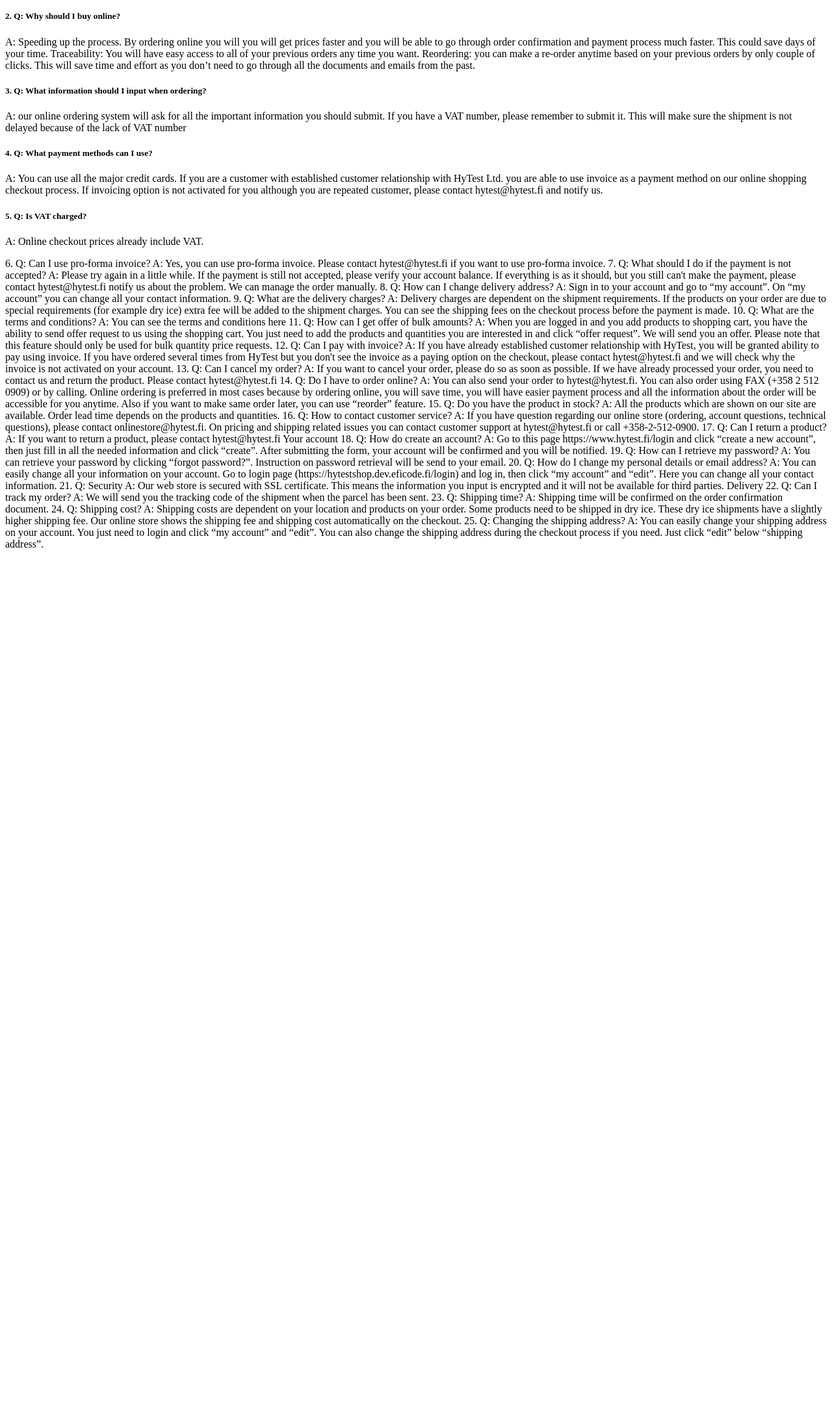
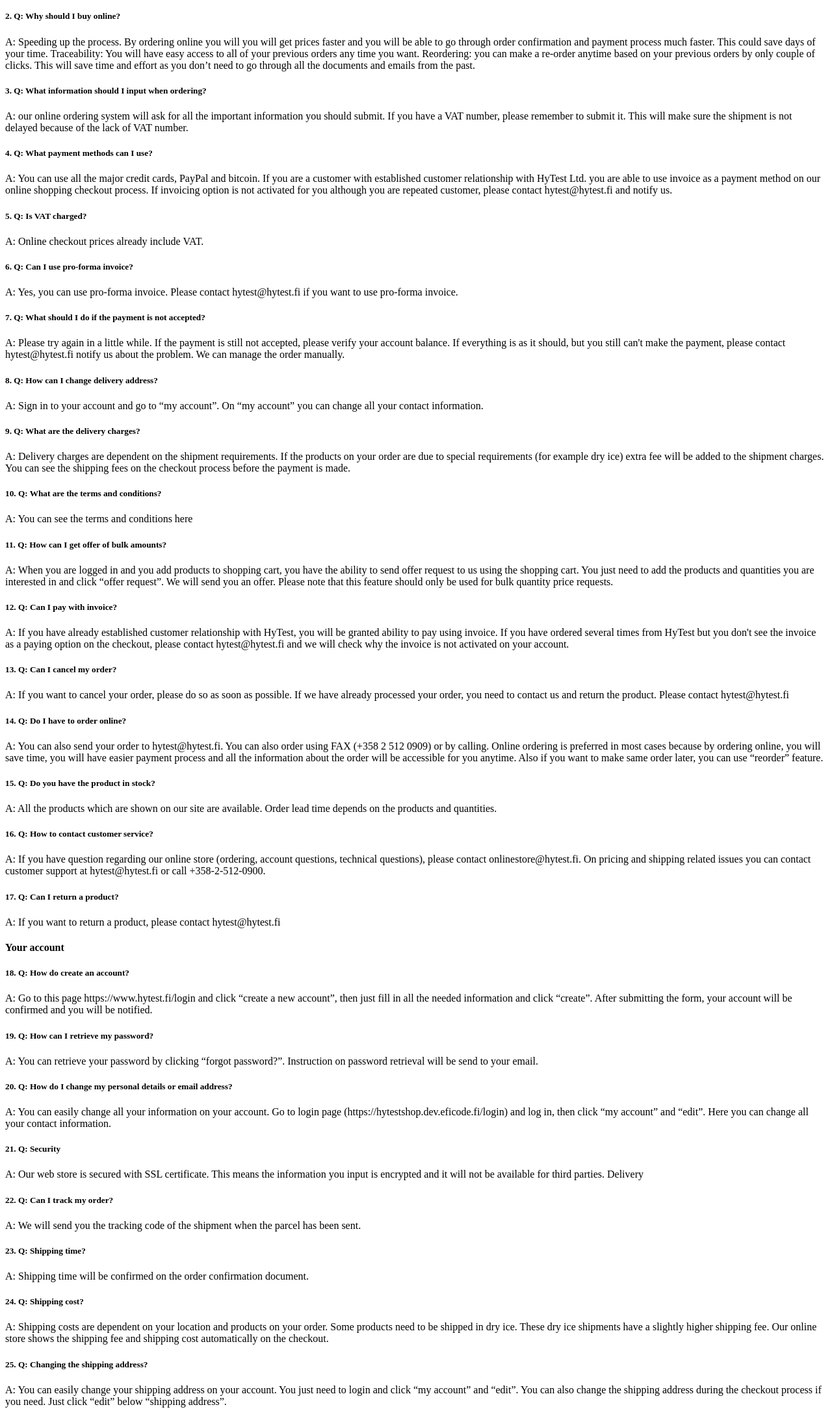
Before and after one commit to samxph/e-commerce_7, a CodeIgniter 4 app: the page made by app/Views/info/faq.php in a window 1280 px wide. Shown: the part 241-2424 px from the top of the page at 65% size. Before the commit the page ends 1084 px from the top, so only its background shows below. Run offline with PHP 8.4 and a stand-in for CodeIgniter, Linux system fonts and the light colour scheme; the template is opened without the code that fills it, so the values that code supplies are empty; some libraries are stand-ins or nearby versions.

Commit message:
initial faqs

```diff
--- a/app/Views/info/faq.php
+++ b/app/Views/info/faq.php
@@ -3,13 +3,17 @@
 <head>
     <meta charset="UTF-8">
     <meta name="viewport" content="width=device-width, initial-scale=1.0">
-    <title>Document</title>
+    <title><?= $title ?></title>
 </head>
 <body>
 
-<h3 class="title">Quarantine games FAQ</h3>
+<div class="text-left col-xs-12 col-sm-6 col-md-8">
+<h3 class="title">Quarantine games FAQ</h3></div>
 <hr>
-<div class="text-info">
+
+<div class="row faq">
+<div class="text-info text-center col-xs-12 col-sm-6 col-md-8">
+
 <h4 class="font-weight-bold">Ordering and payment</h4>
 <br>
 <h5 class="font-weight-bold">1.    Q: How can I order</h6>
@@ -26,80 +30,87 @@ Traceability: You will have easy access to all of your previous orders any time
 
 Reordering:  you can make a re-order anytime based on your previous orders by only couple of clicks. This will save time and effort as you don’t need to go through all the documents and emails from the past.
 </p>
+
 <h5 class="font-weight-bold">3.    Q: What information should I input when ordering?</h5>
-A: our online ordering system will ask for all the important information you should submit. If you have a VAT number, please remember to submit it. This will make sure the shipment is not delayed because of the lack of VAT number
+A: our online ordering system will ask for all the important information you should submit. If you have a VAT number, please remember to submit it. This will make sure the shipment is not delayed because of the lack of VAT number.
 
 <h5 class="font-weight-bold">4.    Q: What payment methods can I use?</h5>
-<p>A: You can use all the major credit cards.
+<p>A: You can use all the major credit cards, PayPal and bitcoin.
 
 If you are a customer with established customer relationship with HyTest Ltd. you are able to use invoice as a payment method on our online shopping checkout process.  If invoicing option is not activated for you although you are repeated customer, please contact hytest@hytest.fi and notify us.
 </p>
 <h5 class="font-weight-bold">5.    Q: Is VAT charged?</h5>
 <p>A: Online checkout prices already include VAT.
 </p>
-6.    Q: Can I use pro-forma invoice?
-A: Yes, you can use pro-forma invoice. Please contact hytest@hytest.fi if you want to use pro-forma invoice.
-
-7.    Q: What should I do if the payment is not accepted?
-A: Please try again in a little while. If the payment is still not accepted, please verify your account balance. If everything is as it should, but you still can't make the payment, please contact hytest@hytest.fi notify us about the problem. We can manage the order manually.
-
-8.    Q: How can I change delivery address?
-A: Sign in to your account and go to “my account”. On “my account” you can change all your contact information.
-
-9.    Q: What are the delivery charges?
-A: Delivery charges are dependent on the shipment requirements. If the products on your order are due to special requirements (for example dry ice) extra fee will be added to the shipment charges. You can see the shipping fees on the checkout process before the payment is made.
-
-10.    Q: What are the terms and conditions?
-A: You can see the terms and conditions here
-
-11.    Q: How can I get offer of bulk amounts?
-A: When you are logged in and you add products to shopping cart, you have the ability to send offer request to us using the shopping cart. You just need to add the products and quantities you are interested in and click “offer request”. We will send you an offer. Please note that this feature should only be used for bulk quantity price requests.
-
-12.    Q: Can I pay with invoice?
-A: If you have already established customer relationship with HyTest, you will be granted ability to pay using invoice. If you have ordered several times from HyTest but you don't see the invoice as a paying option on the checkout, please contact hytest@hytest.fi and we will check why the invoice is not activated on your account.
-
-13.    Q: Can I cancel my order?
-A: If you want to cancel your order, please do so as soon as possible. If we have already processed your order, you need to contact us and return the product. Please contact hytest@hytest.fi
-
-14.    Q: Do I have to order online?
-A: You can also send your order to hytest@hytest.fi. You can also order using FAX (+358 2 512 0909) or by calling. Online ordering is preferred in most cases because by ordering online, you will save time, you will have easier payment process and all the information about the order will be accessible for you anytime. Also if you want to make same order later, you can use “reorder” feature.
-
-15.    Q: Do you have the product in stock?
-A: All the products which are shown on our site are available. Order lead time depends on the products and quantities.
-
-16.    Q: How to contact customer service?
-A: If you have question regarding our online store (ordering, account questions, technical questions), please contact onlinestore@hytest.fi.
+<h5 class="font-weight-bold">6.    Q: Can I use pro-forma invoice?<h5></h5>
+<p>A: Yes, you can use pro-forma invoice. Please contact hytest@hytest.fi if you want to use pro-forma invoice.
+</p>
+<h5 class="font-weight-bold">7.    Q: What should I do if the payment is not accepted?</h5>
+<p>A: Please try again in a little while. If the payment is still not accepted, please verify your account balance. If everything is as it should, but you still can't make the payment, please contact hytest@hytest.fi notify us about the problem. We can manage the order manually.
+</p>
+<h5 class="font-weight-bold">8.    Q: How can I change delivery address?</h5>
+<p>A: Sign in to your account and go to “my account”. On “my account” you can change all your contact information.
+</p>
+<h5 class="font-weight-bold">9.    Q: What are the delivery charges?</h5>
+<p>A: Delivery charges are dependent on the shipment requirements. If the products on your order are due to special requirements (for example dry ice) extra fee will be added to the shipment charges. You can see the shipping fees on the checkout process before the payment is made.
+</p>
+<h5 class="font-weight-bold">10.    Q: What are the terms and conditions?</h5>
+<p>A: You can see the terms and conditions here
+</p>
+<h5 class="font-weight-bold">11.    Q: How can I get offer of bulk amounts?</h5>
+<p>A: When you are logged in and you add products to shopping cart, you have the ability to send offer request to us using the shopping cart. You just need to add the products and quantities you are interested in and click “offer request”. We will send you an offer. Please note that this feature should only be used for bulk quantity price requests.
+</p>
+<h5 class="font-weight-bold">12.    Q: Can I pay with invoice?</h5>
+<p>A: If you have already established customer relationship with HyTest, you will be granted ability to pay using invoice. If you have ordered several times from HyTest but you don't see the invoice as a paying option on the checkout, please contact hytest@hytest.fi and we will check why the invoice is not activated on your account.
+</p>
+<h5 class="font-weight-bold">13.    Q: Can I cancel my order?</h5>
+<p>A: If you want to cancel your order, please do so as soon as possible. If we have already processed your order, you need to contact us and return the product. Please contact hytest@hytest.fi
+</p>
+<h5 class="font-weight-bold">14.    Q: Do I have to order online?</h5>
+<p>A: You can also send your order to hytest@hytest.fi. You can also order using FAX (+358 2 512 0909) or by calling. Online ordering is preferred in most cases because by ordering online, you will save time, you will have easier payment process and all the information about the order will be accessible for you anytime. Also if you want to make same order later, you can use “reorder” feature.
+</p>
+<h5 class="font-weight-bold">15.    Q: Do you have the product in stock?</h5>
+<p>A: All the products which are shown on our site are available. Order lead time depends on the products and quantities.
+</p>
+<h5 class="font-weight-bold">16.    Q: How to contact customer service?</h5>
+<p>A: If you have question regarding our online store (ordering, account questions, technical questions), please contact onlinestore@hytest.fi.
 
 On pricing and shipping related issues you can contact customer support at hytest@hytest.fi or call +358-2-512-0900.
+</p>
+<h5 class="font-weight-bold">17.    Q: Can I return a product?</h5>
+<p>A: If you want to return a product, please contact hytest@hytest.fi
+</p>
 
-17.    Q: Can I return a product?
-A: If you want to return a product, please contact hytest@hytest.fi
-Your account
+<h4 class="font-weight-bold">Your account</h4>
 
-18.    Q: How do create an account?
-A: Go to this page https://www.hytest.fi/login and click “create a new account”, then just fill in all the needed information and click “create”.  After submitting the form, your account will be confirmed and you will be notified.
+<h5 class="font-weight-bold">18.    Q: How do create an account?</h5>
+<p>A: Go to this page https://www.hytest.fi/login and click “create a new account”, then just fill in all the needed information and click “create”.  After submitting the form, your account will be confirmed and you will be notified.
+</p>
+<h5 class="font-weight-bold">19.    Q: How can I retrieve my password?</h5>
+<p>A: You can retrieve your password by clicking “forgot password?”. Instruction on password retrieval will be send to your email.
+</p>
+<h5 class="font-weight-bold">20.    Q: How do I change my personal details or email address?</h5>
+<p>A: You can easily change all your information on your account.  Go to login page (https://hytestshop.dev.eficode.fi/login) and log in, then click “my account” and “edit”. Here you can change all your contact information.
+</p>
+<h5 class="font-weight-bold">21.    Q: Security</h5>
+<p>A: Our web store is secured with SSL certificate. This means the information you input is encrypted and it will not be available for third parties.
+Delivery
+</p>
 
-19.    Q: How can I retrieve my password?
-A: You can retrieve your password by clicking “forgot password?”. Instruction on password retrieval will be send to your email.
+<h5 class="font-weight-bold">22.    Q: Can I track my order?</h5>
+<p>A: We will send you the tracking code of the shipment when the parcel has been sent.
+</p>
+<h5 class="font-weight-bold">23.    Q: Shipping time?</h5>
+<p>A: Shipping time will be confirmed on the order confirmation document.
+</p>
+<h5 class="font-weight-bold">24.    Q: Shipping cost?</h5>
+<p>A: Shipping costs are dependent on your location and products on your order. Some products need to be shipped in dry ice. These dry ice shipments have a slightly higher shipping fee. Our online store shows the shipping fee and shipping cost automatically on the checkout.
+</p>
+<h5 class="font-weight-bold">25.    Q: Changing the shipping address?</h5>
+<p>A: You can easily change your shipping address on your account. You just need to login and click “my account” and “edit”.  You can also change the shipping address during the checkout process if you need. Just click “edit” below “shipping address”.
+</p>
+</div>
+</div>
 
-20.    Q: How do I change my personal details or email address?
-A: You can easily change all your information on your account.  Go to login page (https://hytestshop.dev.eficode.fi/login) and log in, then click “my account” and “edit”. Here you can change all your contact information.
-
-21.    Q: Security
-A: Our web store is secured with SSL certificate. This means the information you input is encrypted and it will not be available for third parties.
-Delivery
-
-22.    Q: Can I track my order?
-A: We will send you the tracking code of the shipment when the parcel has been sent.
-
-23.    Q: Shipping time?
-A: Shipping time will be confirmed on the order confirmation document.
-
-24.    Q: Shipping cost?
-A: Shipping costs are dependent on your location and products on your order. Some products need to be shipped in dry ice. These dry ice shipments have a slightly higher shipping fee. Our online store shows the shipping fee and shipping cost automatically on the checkout.
-
-25.    Q: Changing the shipping address?
-A: You can easily change your shipping address on your account. You just need to login and click “my account” and “edit”.  You can also change the shipping address during the checkout process if you need. Just click “edit” below “shipping address”.
-</div>
 </body>
 </html>
```
